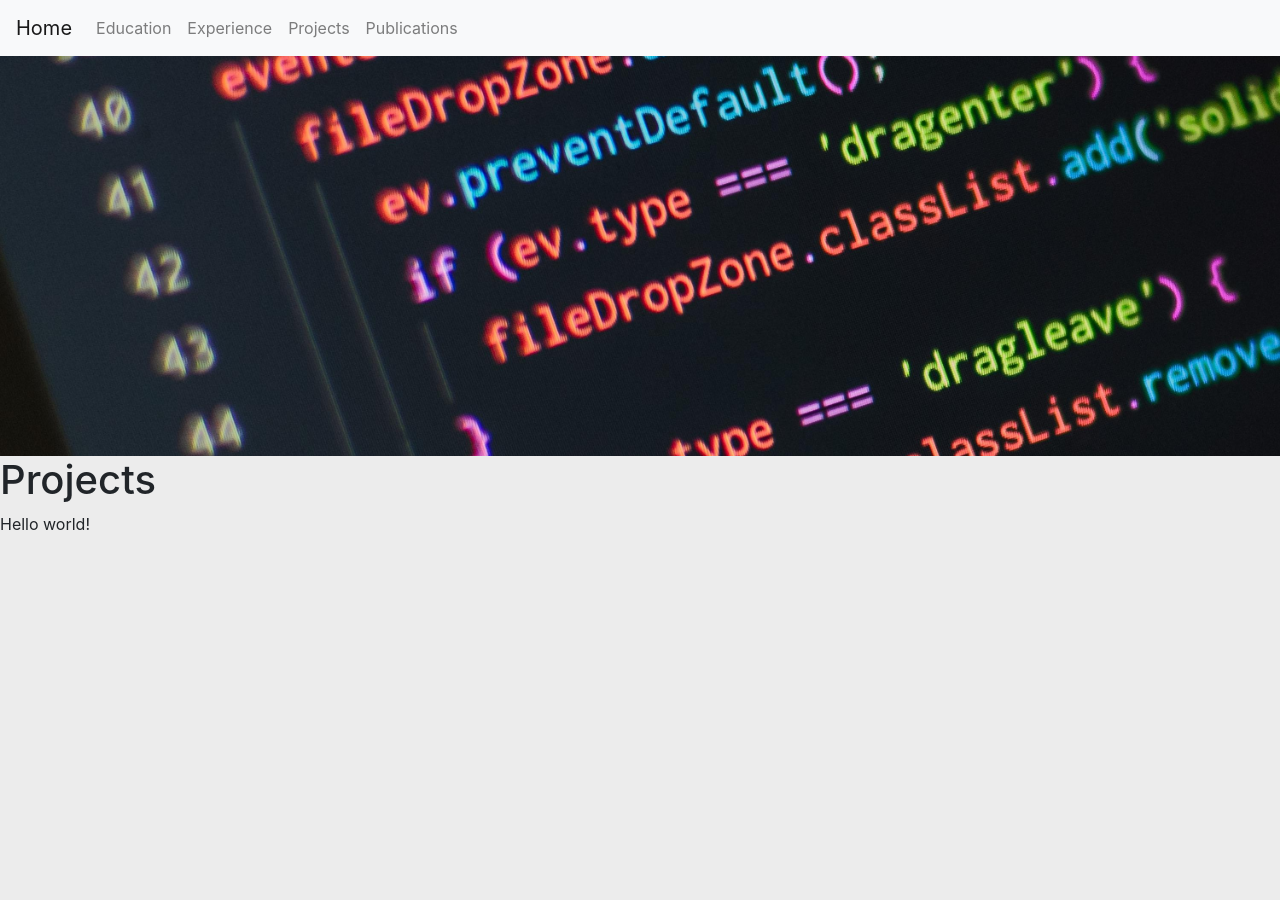
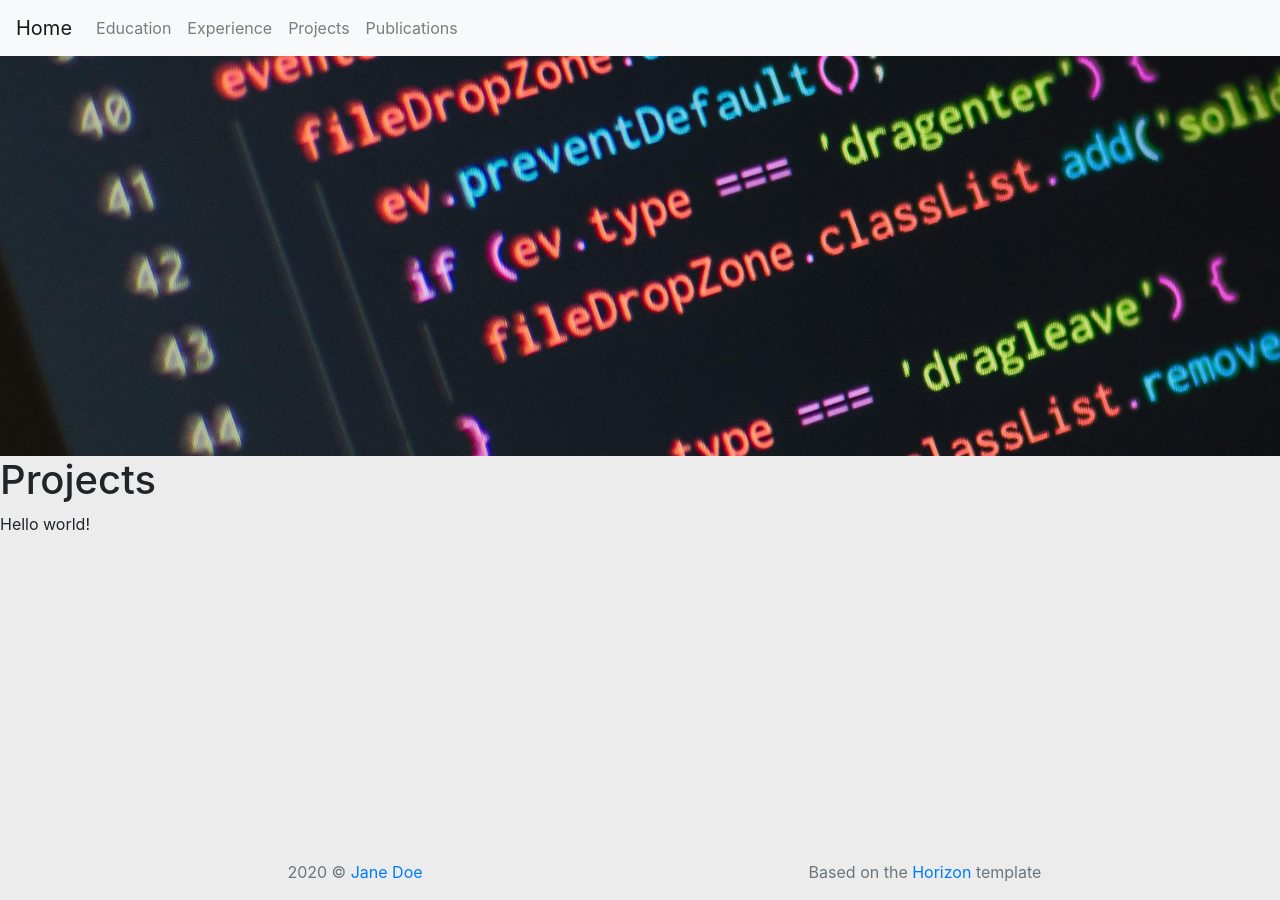
Before and after one commit to HanBnrd/Horizon, a Jekyll site: the page built from sections/3-projects.md, in a window 1280 px wide. Built offline with Jekyll 4.4.1, drawn with Linux system fonts in a browser that asks for light colours.

Commit message:
Add footer

```diff
--- a/_includes/footer.html
+++ b/_includes/footer.html
@@ -1,3 +1,12 @@
 <script src="{{ '/assets/js/jquery.slim.min.js' | relative_url }}"></script>
 <script src="{{ '/assets/js/popper.min.js' | relative_url }}"></script>
 <script src="{{ '/assets/js/bootstrap.min.js' | relative_url }}"></script>
+
+<div class="footer">
+  <div class="container text-muted text-center">
+    <div class="row">
+      <div class="col-12 col-md-6"><p>{{site.time | date: '%Y'}} &copy; <a href="{{ site.baseurl }}" target="_blank">{{ site.name }}</a></p></div>
+      <div class="col-12 col-md-6"><p>Based on the <a href="https://github.com/HanBnrd/Horizon" target="_blank">Horizon</a> template</p></div>
+    </div>
+  </div>
+</div>
--- a/_layouts/default.html
+++ b/_layouts/default.html
@@ -10,6 +10,8 @@
   </head>
   <body>
     {% include navbar.html %}
+    <main>
+
       <header class="masthead" style="background-image: url({{ 'assets/img/' | append: site.background }});">
         <div class="container">
           <h1>{{ site.name }}</h1>
@@ -69,7 +71,7 @@
         </div>
       </div>
 
-
+    </main>
     {% include footer.html %}
   </body>
 </html>
--- a/_layouts/section.html
+++ b/_layouts/section.html
@@ -10,11 +10,13 @@
   </head>
   <body>
     {% include navbar.html %}
-    <header class="section" style="background-image: url({{ 'assets/img/' | append: page.image }});">
-    </header>
+    <main>
 
-    {{ content }}
+      <header class="section" style="background-image: url({{ 'assets/img/' | append: page.image }});"></header>
 
+      {{ content }}
+
+    </main>
     {% include footer.html %}
   </body>
 </html>
--- a/assets/css/style.css
+++ b/assets/css/style.css
@@ -29,4 +29,11 @@ img.picture {
 body {
     overflow-y:scroll;
     background-color: #ececec;
+    display: flex;
+    min-height: 100vh;
+    flex-direction: column;
 }
+
+main {
+    flex: 1 0 auto;
+}
```
Lines whose indentation alone changed are shown as unchanged.
